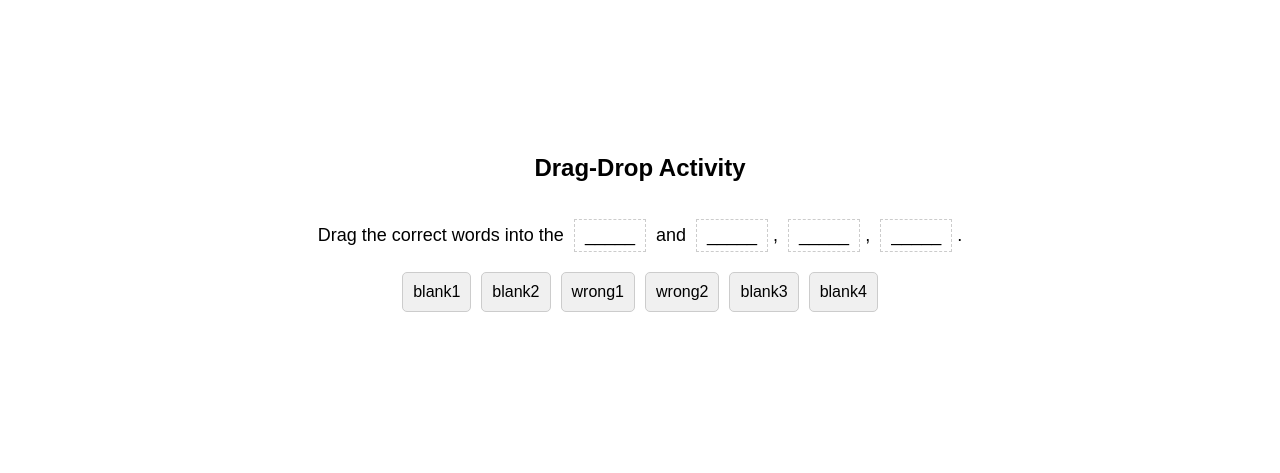
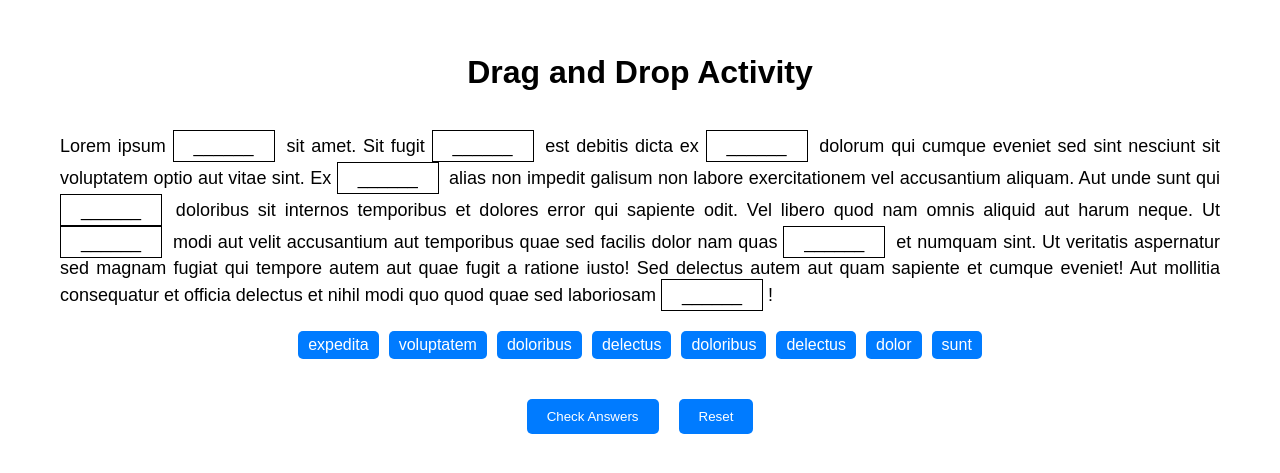
Before and after one commit to eayan/eu_elearning, a React (Create React App) app: page /drag-drop in a window 1280 px wide. Shown: the part 167-640 px from the top of the page. Built offline with nearby package versions, Linux system fonts and the light colour scheme.

Commit message:
drag-drop was updated

```diff
--- a/src/DragDrop.css
+++ b/src/DragDrop.css
@@ -5,12 +5,13 @@
   align-items: center;
   justify-content: center;
   padding: 20px;
-    height: 100vh;
-    text-align: center;
+  text-align: justify;
 }
 
-  .drag-drop-text {
+.target-sentence {
   margin-bottom: 20px;
+  margin-left: 40px;
+  margin-right: 40px;
   font-size: 18px;
 }
 
@@ -21,20 +22,48 @@
 }
 
 .draggable-word {
-    padding: 10px;
-    background-color: #f0f0f0;
-    border: 1px solid #ccc;
+  padding: 5px 10px;
+  background-color: #007bff;
+  color: white;
+  border: none;
   border-radius: 5px;
-    cursor: grab;
+  cursor: pointer;
 }
 
 .drop-area {
   display: inline-block;
-    padding: 5px 10px;
-    margin: 0 5px;
-    border: 1px dashed #ccc;
-    min-width: 50px;
-    background-color: #fff;
+  width: 100px;
+  height: 30px;
+  margin-right: 5px;
+  border: 1px solid black;
+  text-align: center;
+  line-height: 30px;
+}
+
+.placeholder {
+  display: inline-block;
+  width: 100px;
+  text-align: center;
+}
+
+.buttons-container {
+  margin-top: 20px;
+}
+
+.check-button,
+.reset-button {
+  padding: 10px 20px;
+  background-color: #007bff;
+  color: white;
+  border: none;
+  border-radius: 5px;
+  cursor: pointer;
+  margin: 0 10px;
+}
+
+.check-button:hover,
+.reset-button:hover {
+  background-color: #0056b3;
 }
 
 .feedback {
--- a/src/DragDrop.js
+++ b/src/DragDrop.js
@@ -1,48 +1,72 @@
 // src/DragDrop.js
-import React, { useState } from 'react';
+import React, { useState, useEffect } from 'react';
 import './DragDrop.css';
 
 const DragDrop = () => {
-  const initialText = 'Drag the correct words into the {0} and {1}, {3}, {4}.';
-  const correctWords = ['blank1', 'blank2', 'blank3', 'blank4'];
+  const initialWords = [
+    { id: 1, word: 'dolor', correct: false },
+    { id: 8, word: 'delectus', correct: false },
+    { id: 3, word: 'voluptatem', correct: false },
+    { id: 4, word: 'expedita', correct: false },
+    { id: 5, word: 'doloribus', correct: false },
+    { id: 6, word: 'doloribus', correct: false },
+    { id: 7, word: 'delectus', correct: false },
+    { id: 2, word: 'sunt', correct: false },
+  ];
+
+  const targetSentence = 'Lorem ipsum {0} sit amet. Sit fugit {1} est debitis dicta ex {2} dolorum qui cumque eveniet sed sint nesciunt sit voluptatem optio aut vitae sint. Ex {3} alias non impedit galisum non labore exercitationem vel accusantium aliquam. Aut unde sunt qui {4} doloribus sit internos temporibus et dolores error qui sapiente odit. Vel libero quod nam omnis aliquid aut harum neque. Ut {5} modi aut velit accusantium aut temporibus quae sed facilis dolor nam quas {6} et numquam sint. Ut veritatis aspernatur sed magnam fugiat qui tempore autem aut quae fugit a ratione iusto! Sed delectus autem aut quam sapiente et cumque eveniet! Aut mollitia consequatur et officia delectus et nihil modi quo quod quae sed laboriosam {7}!';
+
+  const [words, setWords] = useState([]);
   const [draggedWord, setDraggedWord] = useState(null);
-  const [droppedWords, setDroppedWords] = useState(Array(correctWords.length).fill(null));
-  const [isCorrect, setIsCorrect] = useState(Array(correctWords.length).fill(null));
+  const [blanks, setBlanks] = useState(Array(initialWords.length).fill(null));
+  const [checked, setChecked] = useState(false);
+
+  useEffect(() => {
+    shuffleWords();
+  }, []);
+
+  const shuffleWords = () => {
+    const shuffledWords = [...initialWords].sort(() => Math.random() - 0.5);
+    setWords(shuffledWords);
+  };
 
   const handleDragStart = (word) => {
     setDraggedWord(word);
   };
 
-  const handleDrop = (e, index) => {
-    e.preventDefault();
-    const newDroppedWords = [...droppedWords];
-    newDroppedWords[index] = draggedWord;
-    setDroppedWords(newDroppedWords);
-
-    const newIsCorrect = [...isCorrect];
-    newIsCorrect[index] = draggedWord === correctWords[index];
-    setIsCorrect(newIsCorrect);
-
+  const handleDrop = (index) => {
+    const newBlanks = [...blanks];
+    newBlanks[index] = draggedWord;
+    setBlanks(newBlanks);
     setDraggedWord(null);
   };
 
-  const handleDragOver = (e) => {
-    e.preventDefault();
+  const handleReset = () => {
+    shuffleWords();
+    setBlanks(Array(initialWords.length).fill(null));
+    setChecked(false);
   };
 
-  const renderText = () => {
-    const parts = initialText.split(/\{\d+\}/);
+  const handleCheckAnswers = () => {
+    setChecked(true);
+  };
+
+  const renderSentence = () => {
+    const parts = targetSentence.split(/\{\d+\}/);
     return parts.map((part, index) => (
-
       <React.Fragment key={index}>
         {part}
-        {index < correctWords.length && (
+        {index < blanks.length && (
           <span
             className="drop-area"
-            onDrop={(e) => handleDrop(e, index)}
-            onDragOver={handleDragOver}
+            onDrop={() => handleDrop(index)}
+            onDragOver={(e) => e.preventDefault()}
           >
-            {droppedWords[index] ? droppedWords[index] : '_____'}
+            {blanks[index] ? (
+              <span className="word">{blanks[index].word}</span>
+            ) : (
+              <span className="placeholder">______</span>
+            )}
           </span>
         )}
       </React.Fragment>
@@ -51,26 +75,35 @@ const DragDrop = () => {
 
   return (
     <div className="drag-drop-container">
-        <h2>Drag-Drop Activity</h2>
-      <p className="drag-drop-text">{renderText()}</p>
+      <h1>Drag and Drop Activity</h1>
+      <p className="target-sentence">{renderSentence()}</p>
       <div className="words-container">
-        {['blank1', 'blank2', 'wrong1', 'wrong2', 'blank3', 'blank4'].map((word, index) => (
+        {words.map((word) => (
           <span
-            key={index}
-            className="draggable-word"
+            key={word.id}
             draggable
             onDragStart={() => handleDragStart(word)}
+            className="draggable-word"
           >
-            {word}
+            {word.word}
           </span>
         ))}
       </div>
-      {isCorrect.some((result) => result !== null) && (
+      <div className="buttons-container">
+        <button className="check-button" onClick={handleCheckAnswers}>
+          Check Answers
+        </button>
+        <button className="reset-button" onClick={handleReset}>
+          Reset
+        </button>
+      </div>
+      {checked && (
         <div className="feedback">
-          {isCorrect.map((result, index) => (
+          {blanks.map((blank, index) => (
             <p key={index}>
-              {result !== null &&
-                (result ? `Word ${index + 1} is correct!` : `Word ${index + 1} is incorrect. Try again.`)}
+              {blank && blank.word === initialWords[index].word
+                ? `Answer ${index + 1} is correct!`
+                : `Answer ${index + 1} is incorrect. The correct answer is ${initialWords[index].word}`}
             </p>
           ))}
         </div>
--- a/src/MainPage.js
+++ b/src/MainPage.js
@@ -6,8 +6,9 @@ import './MainPage.css';
 const MainPage = () => {
   return (
     <div className="main-page">
-      <h1>Welcome to the E-Learning Platform</h1>
+      <h1>Welcome to the Activities Site for E-Learning Platform</h1>
         <break></break>
+        <p>This page is only for testing purposes.</p>
       <ul>
         <li>
           <Link to="/cloze-test">Cloze Test Activity</Link>
@@ -19,6 +20,7 @@ const MainPage = () => {
           <Link to="/drag-drop">Drag and Drop Activity</Link>
         </li>
       </ul>
+      <p>*Created by Erdal Ayan, E-Learning Technician.</p>
     </div>
   );
 };
```
Lines whose indentation alone changed are shown as unchanged.
